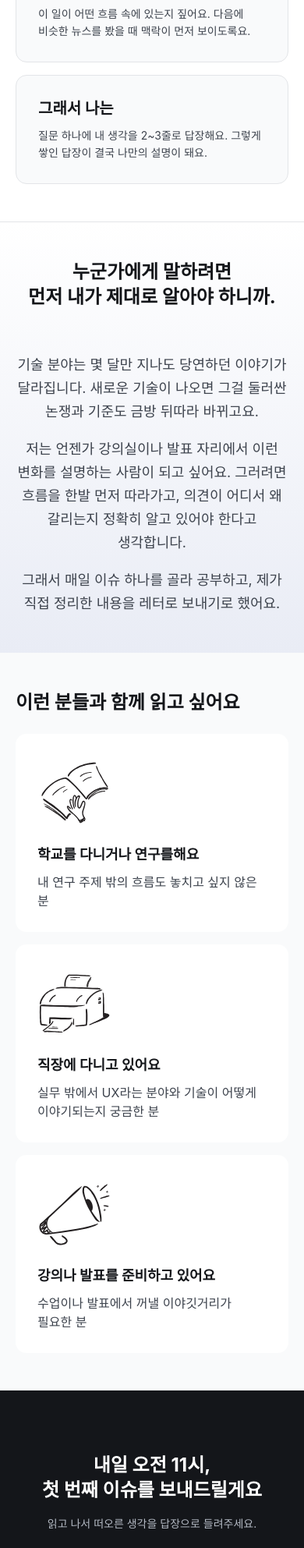
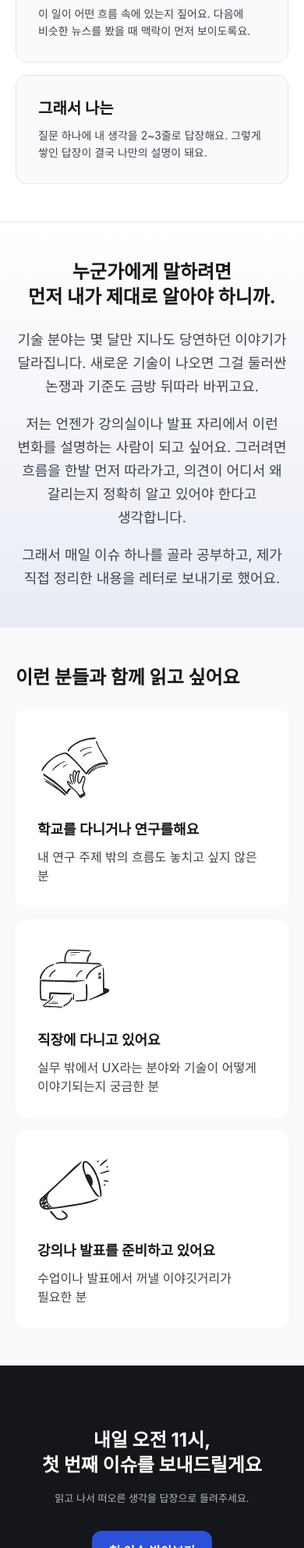
Before and after one commit to meiskimmie/unjenga-letter, a plain HTML site: page index.html in a window 390 px wide. Shown: the part 1335-3320 px from the top of the page at 78% size. Drawn offline with Linux system fonts and the light colour scheme; a web font is replaced by a local one.

Commit message:
Update index.html

```diff
--- a/index.html
+++ b/index.html
@@ -159,12 +159,12 @@
     section h2 { font-size: 24px; line-height: 32px; letter-spacing: 0; }
     .how .wrap { padding-top: 48px; padding-bottom: 48px; gap: 24px; }
     .cards { grid-template-columns: minmax(0, 1fr); gap: 16px; }
-    .why .wrap { padding-top: 48px; padding-bottom: 48px; gap: 56px; }
+    .why .wrap { padding-top: 48px; padding-bottom: 48px; gap: 24px; }
     .audience .wrap { padding-top: 48px; padding-bottom: 48px; gap: 24px; }
 
     .cta .wrap { padding-top: 80px; padding-bottom: 80px; gap: 32px; }
     .cta h2 { font-size: 24px; line-height: 32px; }
-    .cta .sub { font-size: 14px; line-height: 22px; }
+    .cta .sub { font-size: 13px; line-height: 20px; }
 
     .site-footer .wrap { flex-direction: column; align-items: center; gap: 8px; text-align: center; }
 
```
